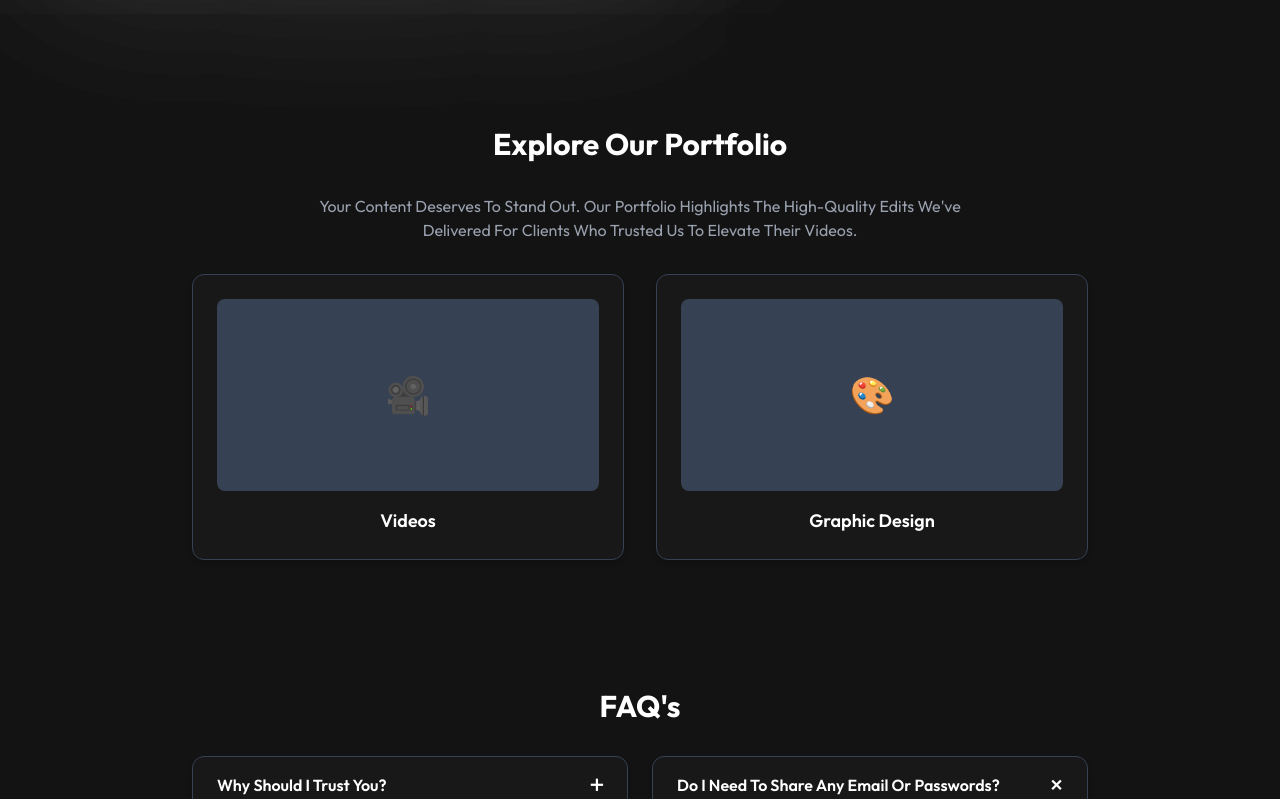
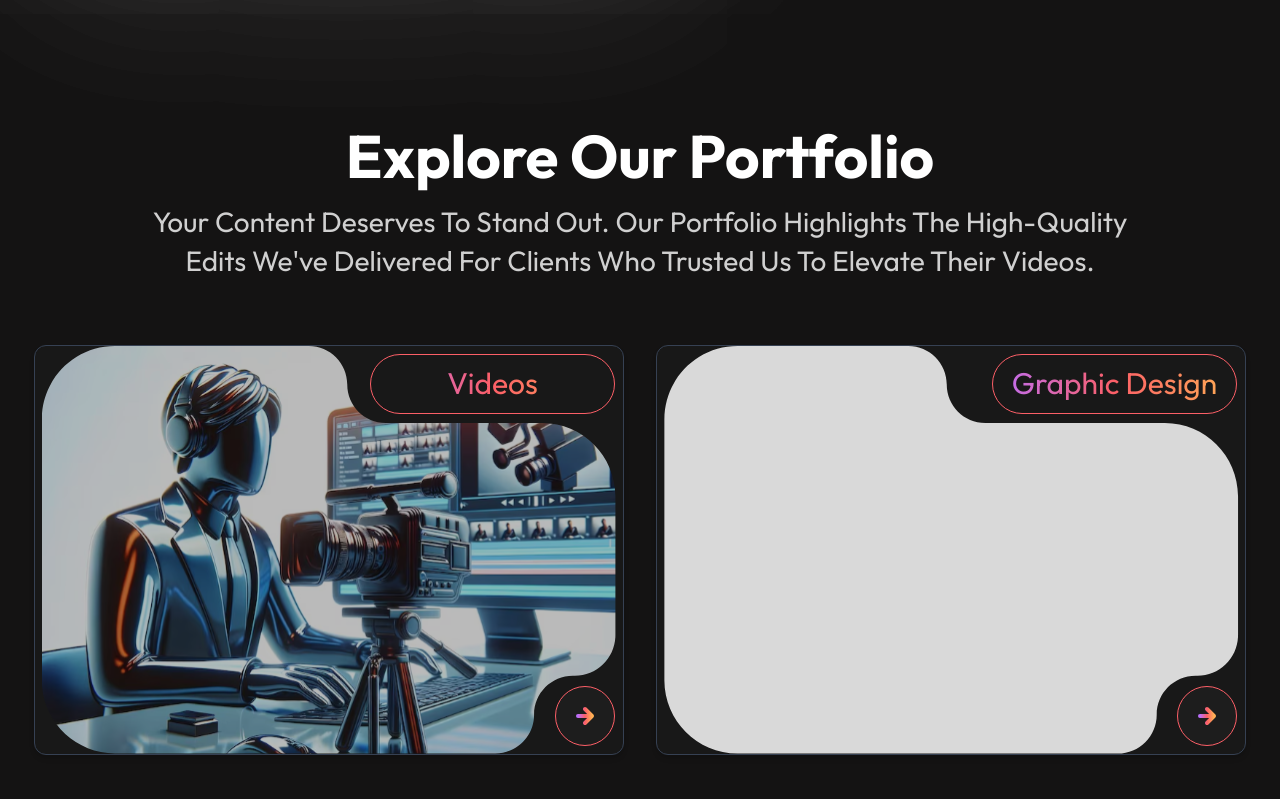
Before and after one commit to MoyasiGinko/SS-Media-website, a Next.js app: page / in a window 1280 px wide. Shown: the part 3681-4480 px from the top of the page. Built offline with nearby package versions, Linux system fonts and the light colour scheme.

Commit message:
design the portfolio section

```diff
--- a/components/main/portfolio/Portfolio.tsx
+++ b/components/main/portfolio/Portfolio.tsx
@@ -2,28 +2,104 @@ import React from "react";
 
 const Portfolio = () => (
   <section id="work" className="w-full py-16 px-4 flex flex-col items-center">
-    <h2 className="text-2xl md:text-3xl font-bold mb-8">
+    <h2 className="text-3xl text-white md:text-6xl font-bold mb-4 text-center">
       Explore Our Portfolio
     </h2>
-    <p className="text-gray-400 mb-8 text-center max-w-2xl">
+    <p className="text-center text-xl md:text-[28px] text-white/80 max-w-5xl mx-auto mb-16">
       Your Content Deserves To Stand Out. Our Portfolio Highlights The
       High-Quality Edits We've Delivered For Clients Who Trusted Us To Elevate
       Their Videos.
     </p>
-    <div className="grid grid-cols-1 md:grid-cols-2 gap-8 w-full max-w-4xl">
-      <div className="bg-[#181818] rounded-xl p-6 flex flex-col items-center shadow-md border border-gray-700">
-        <div className="w-full h-48 bg-gray-700 rounded-lg mb-4 flex items-center justify-center">
-          {/* Placeholder for video/image */}
-          <span className="text-4xl text-gray-400">🎥</span>
-        </div>
-        <div className="font-semibold text-lg text-white">Videos</div>
+    <div className="flex flex-wrap justify-center gap-8 w-full max-w-7xl">
+      <div
+        className="relative bg-[#181818] rounded-xl overflow-hidden shadow-md border border-gray-700"
+        style={{ width: "590px", height: "410px" }}
+      >
+        <button
+          className="absolute border-[1px] border-[#FC5F67] rounded-full text-[30px] top-2 right-2 bg-white text-transparent bg-clip-text px-2 py-1  text-sm"
+          style={{
+            width: "245px",
+            height: "60px",
+            backgroundImage:
+              "linear-gradient(to right, #BB6FFB, #FC5F67, #FFB054)",
+          }}
+        >
+          Videos
+        </button>
+        <img
+          src="/video_card.svg"
+          alt="Video Thumbnail"
+          className="w-full h-full object-fit cover"
+        />
+        <button
+          className="absolute border-[1px] border-[#FC5F67] text-[30px] bottom-2 right-2 bg-[#1d1d1d] p-2 rounded-full flex items-center justify-center"
+          style={{ width: "60px", height: "60px" }}
+        >
+          <svg
+            xmlns="http://www.w3.org/2000/svg"
+            viewBox="0 0 24 24"
+            fill="none"
+            stroke="url(#gradient)"
+            strokeWidth="4"
+            strokeLinecap="round"
+            strokeLinejoin="round"
+            className="w-full h-6"
+          >
+            <defs>
+              <linearGradient id="gradient" x1="0%" y1="0%" x2="100%" y2="0%">
+                <stop offset="0%" stopColor="#BB6FFB" />
+                <stop offset="50%" stopColor="#FC5F67" />
+                <stop offset="100%" stopColor="#FFB054" />
+              </linearGradient>
+            </defs>
+            <path d="M5 12h14M12 5l7 7-7 7" />
+          </svg>
+        </button>
       </div>
-      <div className="bg-[#181818] rounded-xl p-6 flex flex-col items-center shadow-md border border-gray-700">
-        <div className="w-full h-48 bg-gray-700 rounded-lg mb-4 flex items-center justify-center">
-          {/* Placeholder for graphic/image */}
-          <span className="text-4xl text-gray-400">🎨</span>
-        </div>
-        <div className="font-semibold text-lg text-white">Graphic Design</div>
+      <div
+        className="relative bg-[#181818] rounded-xl overflow-hidden shadow-md border border-gray-700"
+        style={{ width: "590px", height: "410px" }}
+      >
+        <button
+          className="absolute border-[1px] border-[#FC5F67] rounded-full text-[30px] top-2 right-2 bg-white text-transparent bg-clip-text px-2 py-1  text-sm"
+          style={{
+            width: "245px",
+            height: "60px",
+            backgroundImage:
+              "linear-gradient(to right, #BB6FFB, #FC5F67, #FFB054)",
+          }}
+        >
+          Graphic Design
+        </button>
+        <img
+          src="/graphics_card.svg"
+          alt="Graphic Thumbnail"
+          className="w-full h-full object-fit cover"
+        />
+        <button
+          className="absolute border-[1px] border-[#FC5F67] text-[30px] bottom-2 right-2 bg-[#1d1d1d] p-2 rounded-full flex items-center justify-center"
+          style={{ width: "60px", height: "60px" }}
+        >
+          <svg
+            xmlns="http://www.w3.org/2000/svg"
+            viewBox="0 0 24 24"
+            fill="none"
+            stroke="url(#gradient)"
+            strokeWidth="4"
+            strokeLinecap="round"
+            strokeLinejoin="round"
+            className="w-full h-6"
+          >
+            <defs>
+              <linearGradient id="gradient" x1="0%" y1="0%" x2="100%" y2="0%">
+                <stop offset="0%" stopColor="#BB6FFB" />
+                <stop offset="50%" stopColor="#FC5F67" />
+                <stop offset="100%" stopColor="#FFB054" />
+              </linearGradient>
+            </defs>
+            <path d="M5 12h14M12 5l7 7-7 7" />
+          </svg>
+        </button>
       </div>
     </div>
   </section>
```
Also changed, not shown: public/graphics_card.svg (added), public/video_card.svg (added).
